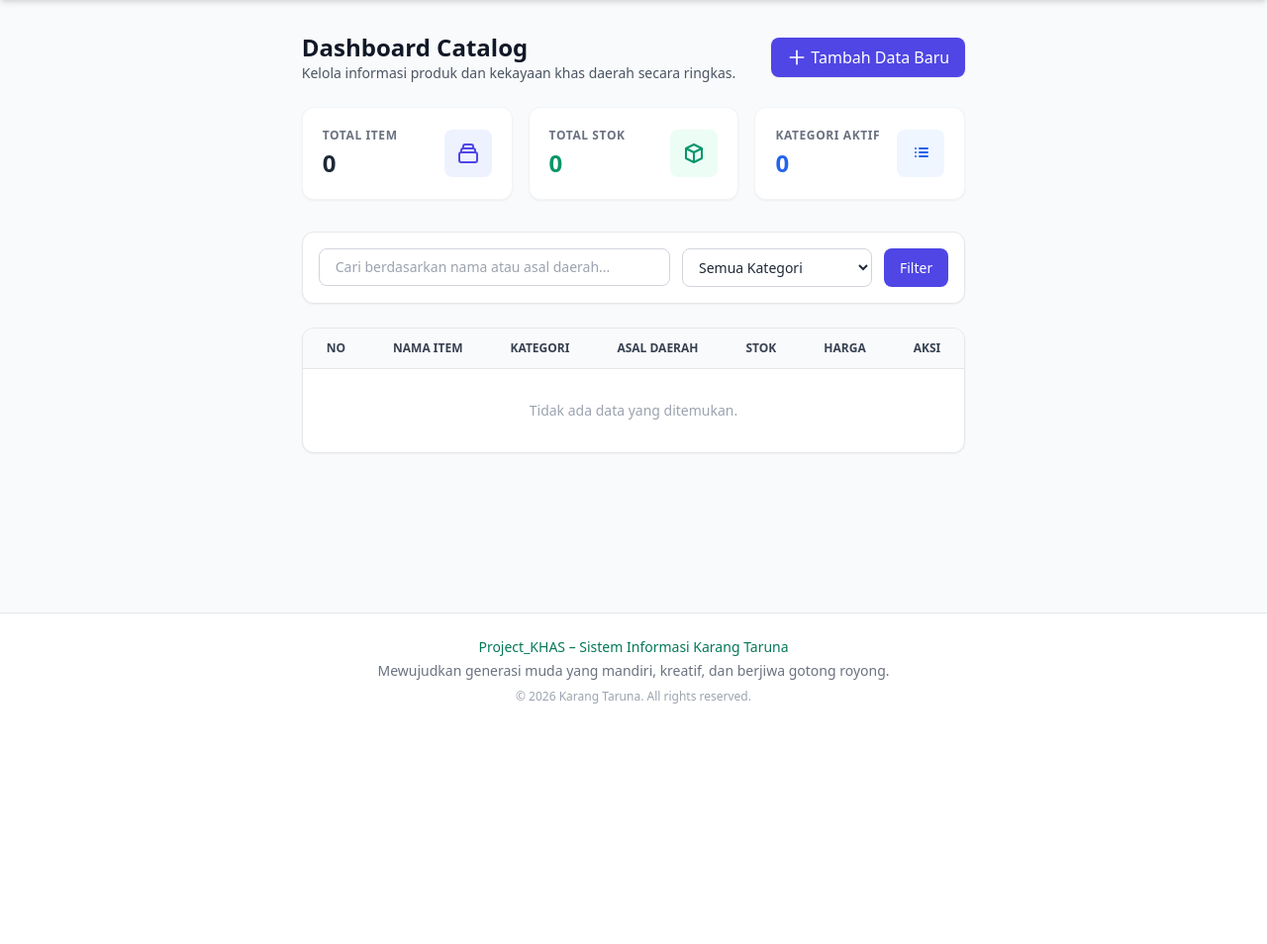
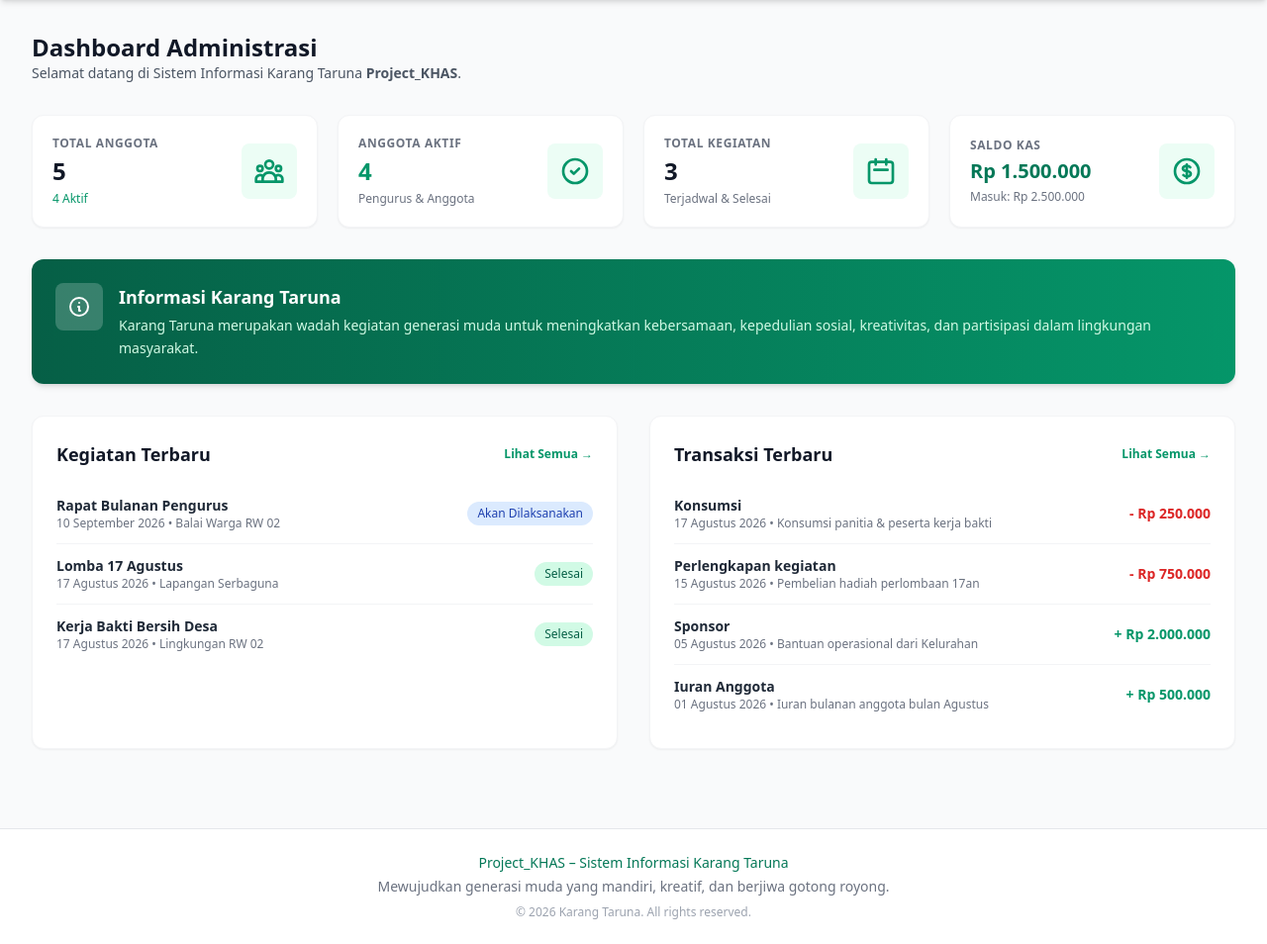
Before and after one commit to MahfudzWorks/Project_Khas, a PHP site: page /Project_Khas/index.php in a window 1280 px wide. Shown: the part 64-1018 px from the top of the page at 99% size. Before the commit the page ends 775 px from the top, so only its background shows below. Run offline with PHP 8.4, Linux system fonts and the light colour scheme; data comes from the database, SQL or seed files in the repository; data that the repository does not hold is empty; some libraries are stand-ins or nearby versions.

Commit message:
commit update index

```diff
--- a/index.php
+++ b/index.php
@@ -1,184 +1,156 @@
 <?php
-require_once 'config/database.php';
+require_once __DIR__ . '/config/database.php';
+$page_title = "Dashboard";
 
-$search = isset($_GET['search']) ? trim($_GET['search']) : '';
-$kategori_filter = isset($_GET['kategori']) ? trim($_GET['kategori']) : '';
+// Fetch Stats
+$total_anggota = $pdo->query("SELECT COUNT(*) FROM anggota")->fetchColumn();
+$anggota_aktif = $pdo->query("SELECT COUNT(*) FROM anggota WHERE status = 'Aktif'")->fetchColumn();
+$total_kegiatan = $pdo->query("SELECT COUNT(*) FROM kegiatan")->fetchColumn();
 
-$totalDataQuery = $pdo->query("SELECT COUNT(*) FROM produk_khas")->fetchColumn();
-$totalStokQuery = $pdo->query("SELECT SUM(stok) FROM produk_khas")->fetchColumn() ?: 0;
-$totalKategoriQuery = $pdo->query("SELECT COUNT(DISTINCT kategori) FROM produk_khas")->fetchColumn();
+$total_pemasukan = $pdo->query("SELECT SUM(nominal) FROM keuangan WHERE jenis = 'Pemasukan'")->fetchColumn() ?: 0;
+$total_pengeluaran = $pdo->query("SELECT SUM(nominal) FROM keuangan WHERE jenis = 'Pengeluaran'")->fetchColumn() ?: 0;
+$saldo_kas = $total_pemasukan - $total_pengeluaran;
 
-$sql = "SELECT * FROM produk_khas WHERE 1=1";
-$params = [];
+// Fetch Recent Data
+$kegiatan_terbaru = $pdo->query("SELECT * FROM kegiatan ORDER BY tanggal DESC, waktu DESC LIMIT 4")->fetchAll();
+$transaksi_terbaru = $pdo->query("SELECT * FROM keuangan ORDER BY tanggal DESC, id DESC LIMIT 4")->fetchAll();
 
-if ($search !== '') {
-  $sql .= " AND (nama_item LIKE :search OR asal_daerah LIKE :search)";
-  $params[':search'] = "\%$search%";
-}
-
-if ($kategori_filter !== '') {
-  $sql .= " AND kategori = :kategori";
-  $params[':kategori'] = $kategori_filter;
-}
-
-$sql .= " ORDER BY id DESC";
-
-$stmt = $pdo->prepare($sql);
-$stmt->execute($params);
-$items = $stmt->fetchAll();
-
-$katStmt = $pdo->query("SELECT DISTINCT kategori FROM produk_khas");
-$kategoriList = $katStmt->fetchAll(PDO::FETCH_COLUMN);
-
-include 'includes/header.php';
-include 'includes/navbar.php';
+require_once __DIR__ . '/includes/header.php';
+require_once __DIR__ . '/includes/navbar.php';
 ?>
 
-<main class="max-w-7xl mx-auto px-4 sm:px-6 lg:px-8 mt-8 flex-grow">
-
-  <div class="mb-6 flex flex-col md:flex-row md:items-center md:justify-between">
-    <div>
-      <h1 class="text-2xl font-bold text-gray-900">Dashboard Catalog</h1>
-      <p class="text-sm text-gray-600">Kelola informasi produk dan kekayaan khas daerah secara ringkas.</p>
-    </div>
-    <a href="tambah.php" class="mt-4 md:mt-0 inline-flex items-center justify-center bg-indigo-600 hover:bg-indigo-700 text-white font-medium px-4 py-2 rounded-lg shadow-sm transition">
-      <svg class="w-5 h-5 mr-1" fill="none" stroke="currentColor" viewBox="0 0 24 24">
-        <path stroke-linecap="round" stroke-linejoin="round" stroke-width="2" d="M12 4v16m8-8H4"></path>
-      </svg>
-      Tambah Data Baru
-    </a>
+<main class="max-w-7xl mx-auto px-4 sm:px-6 lg:px-8 py-8 flex-grow">
+  <!-- Header Page -->
+  <div class="mb-8">
+    <h1 class="text-2xl font-bold text-gray-900">Dashboard Administrasi</h1>
+    <p class="text-gray-600 text-sm">Selamat datang di Sistem Informasi Karang Taruna <strong>Project_KHAS</strong>.</p>
   </div>
 
-  <div class="grid grid-cols-1 sm:grid-cols-3 gap-4 mb-8">
-    <div class="bg-white p-5 rounded-xl border border-gray-100 shadow-sm flex items-center justify-between">
+  <!-- Ringkasan Cards -->
+  <div class="grid grid-cols-1 sm:grid-cols-2 lg:grid-cols-4 gap-5 mb-8">
+    <div class="bg-white rounded-xl shadow-sm border border-gray-100 p-5 flex items-center justify-between">
       <div>
-        <p class="text-xs text-gray-500 font-semibold uppercase tracking-wider">Total Item</p>
-        <p class="text-2xl font-extrabold text-gray-800 mt-1"><?= $totalDataQuery; ?></p>
+        <p class="text-xs font-semibold text-gray-500 uppercase tracking-wider">Total Anggota</p>
+        <p class="text-2xl font-black text-gray-900 mt-1"><?= $total_anggota ?></p>
+        <p class="text-xs text-emerald-600 font-medium mt-1"><?= $anggota_aktif ?> Aktif</p>
       </div>
-      <div class="p-3 bg-indigo-50 text-indigo-600 rounded-lg">
-        <svg class="w-6 h-6" fill="none" stroke="currentColor" viewBox="0 0 24 24">
-          <path stroke-linecap="round" stroke-linejoin="round" stroke-width="2" d="M19 11H5m14 0a2 2 0 012 2v6a2 2 0 01-2 2H5a2 2 0 01-2-2v-6a2 2 0 012-2m14 0V9a2 2 0 00-2-2M5 11V9a2 2 0 012-2m0 0V5a2 2 0 012-2h6a2 2 0 012 2v2M7 7h10"></path>
+      <div class="p-3 bg-emerald-50 text-emerald-600 rounded-lg">
+        <svg class="w-8 h-8" fill="none" stroke="currentColor" viewBox="0 0 24 24">
+          <path stroke-linecap="round" stroke-linejoin="round" stroke-width="2" d="M17 20h5v-2a3 3 0 00-5.356-1.857M17 20H7m10 0v-2c0-.656-.126-1.283-.356-1.857M7 20H2v-2a3 3 0 015.356-1.857M7 20v-2c0-.656.126-1.283.356-1.857m0 0a5.002 5.002 0 019.288 0M15 7a3 3 0 11-6 0 3 3 0 016 0zm6 3a2 2 0 11-4 0 2 2 0 014 0zM7 10a2 2 0 11-4 0 2 2 0 014 0z" />
         </svg>
       </div>
     </div>
 
-    <div class="bg-white p-5 rounded-xl border border-gray-100 shadow-sm flex items-center justify-between">
+    <div class="bg-white rounded-xl shadow-sm border border-gray-100 p-5 flex items-center justify-between">
       <div>
-        <p class="text-xs text-gray-500 font-semibold uppercase tracking-wider">Total Stok</p>
-        <p class="text-2xl font-extrabold text-emerald-600 mt-1"><?= number_format($totalStokQuery); ?></p>
+        <p class="text-xs font-semibold text-gray-500 uppercase tracking-wider">Anggota Aktif</p>
+        <p class="text-2xl font-black text-emerald-600 mt-1"><?= $anggota_aktif ?></p>
+        <p class="text-xs text-gray-500 mt-1">Pengurus & Anggota</p>
       </div>
       <div class="p-3 bg-emerald-50 text-emerald-600 rounded-lg">
-        <svg class="w-6 h-6" fill="none" stroke="currentColor" viewBox="0 0 24 24">
-          <path stroke-linecap="round" stroke-linejoin="round" stroke-width="2" d="M20 7l-8-4-8 4m16 0l-8 4m8-4v10l-8 4m0-10L4 7m8 4v10M4 7v10l8 4"></path>
+        <svg class="w-8 h-8" fill="none" stroke="currentColor" viewBox="0 0 24 24">
+          <path stroke-linecap="round" stroke-linejoin="round" stroke-width="2" d="M9 12l2 2 4-4m6 2a9 9 0 11-18 0 9 9 0 0118 0z" />
         </svg>
       </div>
     </div>
 
-    <div class="bg-white p-5 rounded-xl border border-gray-100 shadow-sm flex items-center justify-between">
+    <div class="bg-white rounded-xl shadow-sm border border-gray-100 p-5 flex items-center justify-between">
       <div>
-        <p class="text-xs text-gray-500 font-semibold uppercase tracking-wider">Kategori Aktif</p>
-        <p class="text-2xl font-extrabold text-blue-600 mt-1"><?= $totalKategoriQuery; ?></p>
+        <p class="text-xs font-semibold text-gray-500 uppercase tracking-wider">Total Kegiatan</p>
+        <p class="text-2xl font-black text-gray-900 mt-1"><?= $total_kegiatan ?></p>
+        <p class="text-xs text-gray-500 mt-1">Terjadwal & Selesai</p>
       </div>
-      <div class="p-3 bg-blue-50 text-blue-600 rounded-lg">
-        <svg class="w-6 h-6" fill="none" stroke="currentColor" viewBox="0 0 24 24">
-          <path stroke-linecap="round" stroke-linejoin="round" stroke-width="2" d="M7 7h.01M7 11h.01M7 15h.01M11 7h8M11 11h8M11 15h8"></path>
+      <div class="p-3 bg-emerald-50 text-emerald-600 rounded-lg">
+        <svg class="w-8 h-8" fill="none" stroke="currentColor" viewBox="0 0 24 24">
+          <path stroke-linecap="round" stroke-linejoin="round" stroke-width="2" d="M8 7V3m8 4V3m-9 8h10M5 21h14a2 2 0 002-2V7a2 2 0 00-2-2H5a2 2 0 00-2 2v12a2 2 0 002 2z" />
+        </svg>
+      </div>
+    </div>
+
+    <div class="bg-white rounded-xl shadow-sm border border-gray-100 p-5 flex items-center justify-between">
+      <div>
+        <p class="text-xs font-semibold text-gray-500 uppercase tracking-wider">Saldo Kas</p>
+        <p class="text-xl font-black text-emerald-700 mt-1"><?= format_rupiah($saldo_kas) ?></p>
+        <p class="text-xs text-gray-500 mt-1">Masuk: <?= format_rupiah($total_pemasukan) ?></p>
+      </div>
+      <div class="p-3 bg-emerald-50 text-emerald-600 rounded-lg">
+        <svg class="w-8 h-8" fill="none" stroke="currentColor" viewBox="0 0 24 24">
+          <path stroke-linecap="round" stroke-linejoin="round" stroke-width="2" d="M12 8c-1.657 0-3 .895-3 2s1.343 2 3 2 3 .895 3 2-1.343 2-3 2m0-8c1.11 0 2.08.402 2.599 1M12 8V7m0 1v8m0 0v1m0-1c-1.11 0-2.08-.402-2.599-1M21 12a9 9 0 11-18 0 9 9 0 0118 0z" />
         </svg>
       </div>
     </div>
   </div>
 
-  <div class="bg-white p-4 rounded-xl border border-gray-200 shadow-sm mb-6">
-    <form method="GET" action="index.php" class="flex flex-col sm:flex-row gap-3">
-      <div class="flex-grow">
-        <input type="text" name="search" value="<?= htmlspecialchars($search); ?>" placeholder="Cari berdasarkan nama atau asal daerah..." class="w-full px-4 py-2 border border-gray-300 rounded-lg focus:ring-2 focus:ring-indigo-500 focus:outline-none text-sm">
+  <!-- Card Informasi -->
+  <div class="bg-gradient-to-r from-emerald-800 to-emerald-600 rounded-xl p-6 text-white mb-8 shadow-md">
+    <div class="flex items-start gap-4">
+      <div class="p-3 bg-white bg-opacity-20 rounded-lg flex-shrink-0">
+        <svg class="w-6 h-6 text-white" fill="none" stroke="currentColor" viewBox="0 0 24 24">
+          <path stroke-linecap="round" stroke-linejoin="round" stroke-width="2" d="M13 16h-1v-4h-1m1-4h.01M21 12a9 9 0 11-18 0 9 9 0 0118 0z" />
+        </svg>
       </div>
-      <div class="w-full sm:w-48">
-        <select name="kategori" class="w-full px-3 py-2 border border-gray-300 rounded-lg focus:ring-2 focus:ring-indigo-500 focus:outline-none text-sm bg-white">
-          <option value="">Semua Kategori</option>
-          <?php foreach ($kategoriList as $kat): ?>
-            <option value="<?= htmlspecialchars($kat); ?>" <?= $kategori_filter === $kat ? 'selected' : ''; ?>>
-              <?= htmlspecialchars($kat); ?>
-            </option>
-          <?php endforeach; ?>
-        </select>
+      <div>
+        <h3 class="text-lg font-bold">Informasi Karang Taruna</h3>
+        <p class="text-emerald-100 text-sm mt-1 leading-relaxed">
+          Karang Taruna merupakan wadah kegiatan generasi muda untuk meningkatkan kebersamaan, kepedulian sosial, kreativitas, dan partisipasi dalam lingkungan masyarakat.
+        </p>
       </div>
-      <div class="flex gap-2">
-        <button type="submit" class="bg-indigo-600 text-white px-4 py-2 rounded-lg text-sm font-medium hover:bg-indigo-700 transition">Filter</button>
-        <?php if ($search !== '' || $kategori_filter !== ''): ?>
-          <a href="index.php" class="bg-gray-200 text-gray-700 px-4 py-2 rounded-lg text-sm font-medium hover:bg-gray-300 transition">Reset</a>
-        <?php endif; ?>
-      </div>
-    </form>
-  </div>
-
-  <div class="bg-white border border-gray-200 rounded-xl shadow-sm overflow-hidden">
-    <div class="overflow-x-auto">
-      <table class="w-full text-left text-sm text-gray-600">
-        <thead class="bg-gray-50 border-b border-gray-200 text-gray-700 font-semibold uppercase text-xs">
-          <tr>
-            <th class="px-6 py-3">No</th>
-            <th class="px-6 py-3">Nama Item</th>
-            <th class="px-6 py-3">Kategori</th>
-            <th class="px-6 py-3">Asal Daerah</th>
-            <th class="px-6 py-3 text-center">Stok</th>
-            <th class="px-6 py-3">Harga</th>
-            <th class="px-6 py-3 text-center">Aksi</th>
-          </tr>
-        </thead>
-        <tbody class="divide-y divide-gray-100">
-          <?php if (count($items) > 0): ?>
-            <?php foreach ($items as $index => $row): ?>
-              <tr class="hover:bg-gray-50 transition">
-                <td class="px-6 py-4 font-medium text-gray-900"><?= $index + 1; ?></td>
-                <td class="px-6 py-4 font-semibold text-indigo-900"><?= htmlspecialchars($row['nama_item']); ?></td>
-                <td class="px-6 py-4">
-                  <span class="inline-block px-2 py-1 text-xs font-semibold rounded bg-indigo-50 text-indigo-700 border border-indigo-100">
-                    <?= htmlspecialchars($row['kategori']); ?>
-                  </span>
-                </td>
-                <td class="px-6 py-4"><?= htmlspecialchars($row['asal_daerah']); ?></td>
-                <td class="px-6 py-4 text-center font-semibold <?= $row['stok'] < 10 ? 'text-red-500' : 'text-gray-700'; ?>">
-                  <?= number_format($row['stok']); ?>
-                </td>
-                <td class="px-6 py-4 font-medium text-emerald-600">Rp <?= number_format($row['harga'], 0, ',', '.'); ?></td>
-                <td class="px-6 py-4 text-center space-x-2">
-                  <a href="detail.php?id=<?= $row['id']; ?>" class="text-blue-600 hover:text-blue-800 font-medium text-xs bg-blue-50 hover:bg-blue-100 px-2.5 py-1.5 rounded transition">Detail</a>
-                  <a href="edit.php?id=<?= $row['id']; ?>" class="text-amber-600 hover:text-amber-800 font-medium text-xs bg-amber-50 hover:bg-amber-100 px-2.5 py-1.5 rounded transition">Edit</a>
-                  <button onclick="confirmDelete(<?= $row['id']; ?>, '<?= htmlspecialchars(addslashes($row['nama_item'])); ?>')" class="text-red-600 hover:text-red-800 font-medium text-xs bg-red-50 hover:bg-red-100 px-2.5 py-1.5 rounded transition">Hapus</button>
-                </td>
-              </tr>
-            <?php endforeach; ?>
-          <?php else: ?>
-            <tr>
-              <td colspan="7" class="px-6 py-8 text-center text-gray-400">Tidak ada data yang ditemukan.</td>
-            </tr>
-          <?php endif; ?>
-        </tbody>
-      </table>
     </div>
   </div>
 
+  <!-- Grid Activity terbaru -->
+  <div class="grid grid-cols-1 lg:grid-cols-2 gap-8">
+    <!-- Kegiatan Terbaru -->
+    <div class="bg-white rounded-xl shadow-sm border border-gray-100 p-6">
+      <div class="flex justify-between items-center mb-4">
+        <h2 class="text-lg font-bold text-gray-900">Kegiatan Terbaru</h2>
+        <a href="<?= base_url('kegiatan/index.php') ?>" class="text-xs text-emerald-600 hover:underline font-semibold">Lihat Semua &rarr;</a>
+      </div>
+      <?php if (empty($kegiatan_terbaru)): ?>
+        <p class="text-sm text-gray-500 py-4 text-center">Belum ada data kegiatan.</p>
+      <?php else: ?>
+        <div class="divide-y divide-gray-100">
+          <?php foreach ($kegiatan_terbaru as $k): ?>
+            <div class="py-3 flex justify-between items-center">
+              <div>
+                <h4 class="font-semibold text-gray-800 text-sm"><?= htmlspecialchars($k['nama_kegiatan']) ?></h4>
+                <p class="text-xs text-gray-500"><?= format_tanggal($k['tanggal']) ?> &bull; <?= htmlspecialchars($k['lokasi']) ?></p>
+              </div>
+              <span class="px-2.5 py-1 text-xs rounded-full font-medium
+                                <?= $k['status'] === 'Selesai' ? 'bg-emerald-100 text-emerald-800' : ($k['status'] === 'Akan Dilaksanakan' ? 'bg-blue-100 text-blue-800' : 'bg-gray-100 text-gray-800') ?>">
+                <?= $k['status'] ?>
+              </span>
+            </div>
+          <?php endforeach; ?>
+        </div>
+      <?php endif; ?>
+    </div>
+
+    <!-- Transaksi Terbaru -->
+    <div class="bg-white rounded-xl shadow-sm border border-gray-100 p-6">
+      <div class="flex justify-between items-center mb-4">
+        <h2 class="text-lg font-bold text-gray-900">Transaksi Terbaru</h2>
+        <a href="<?= base_url('keuangan/index.php') ?>" class="text-xs text-emerald-600 hover:underline font-semibold">Lihat Semua &rarr;</a>
+      </div>
+      <?php if (empty($transaksi_terbaru)): ?>
+        <p class="text-sm text-gray-500 py-4 text-center">Belum ada data keuangan.</p>
+      <?php else: ?>
+        <div class="divide-y divide-gray-100">
+          <?php foreach ($transaksi_terbaru as $t): ?>
+            <div class="py-3 flex justify-between items-center">
+              <div>
+                <h4 class="font-semibold text-gray-800 text-sm"><?= htmlspecialchars($t['kategori']) ?></h4>
+                <p class="text-xs text-gray-500"><?= format_tanggal($t['tanggal']) ?> &bull; <?= htmlspecialchars($t['keterangan']) ?></p>
+              </div>
+              <span class="text-sm font-bold <?= $t['jenis'] === 'Pemasukan' ? 'text-emerald-600' : 'text-red-600' ?>">
+                <?= $t['jenis'] === 'Pemasukan' ? '+' : '-' ?> <?= format_rupiah($t['nominal']) ?>
+              </span>
+            </div>
+          <?php endforeach; ?>
+        </div>
+      <?php endif; ?>
+    </div>
+  </div>
 </main>
 
-<div id="deleteModal" class="fixed inset-0 bg-black/40 hidden items-center justify-center z-50 p-4">
-  <div class="bg-white rounded-xl shadow-xl max-w-sm w-full p-6 text-center transform transition-all">
-    <div class="w-12 h-12 bg-red-100 text-red-600 rounded-full flex items-center justify-center mx-auto mb-4">
-      <svg class="w-6 h-6" fill="none" stroke="currentColor" viewBox="0 0 24 24">
-        <path stroke-linecap="round" stroke-linejoin="round" stroke-width="2" d="M12 9v2m0 4h.01m-6.938 4h13.856c1.54 0 2.502-1.667 1.732-3L13.732 4c-.77-1.333-2.694-1.333-3.464 0L3.34 16c-.77 1.333.192 3 1.732 3z"></path>
-      </svg>
-    </div>
-    <h3 class="text-lg font-bold text-gray-900 mb-1">Konfirmasi Hapus</h3>
-    <p class="text-sm text-gray-500 mb-6">Apakah Anda yakin ingin menghapus <span id="deleteItemName" class="font-semibold text-gray-800"></span>?</p>
-    <div class="flex justify-center space-x-3">
-      <button onclick="closeDeleteModal()" class="px-4 py-2 border border-gray-300 text-gray-700 rounded-lg text-sm hover:bg-gray-50 transition">Batal</button>
-      <form id="deleteForm" method="POST" action="hapus.php">
-        <input type="hidden" name="id" id="deleteInputId">
-        <button type="submit" id="btnConfirmDelete" class="px-4 py-2 bg-red-600 text-white rounded-lg text-sm hover:bg-red-700 transition">Ya, Hapus</button>
-      </form>
-    </div>
-  </div>
-</div>
-
-<div id="toastContainer" class="fixed bottom-5 right-5 z-50 flex flex-col gap-2"></div>
-
-<?php include 'includes/footer.php'; ?>
+<?php require_once __DIR__ . '/includes/footer.php'; ?>
```
Also changed, not shown: keuangan/detail.php (renamed from detail.php), keuangan/edit.php (renamed from edit.php), keuangan/hapus.php (renamed from hapus.php).
